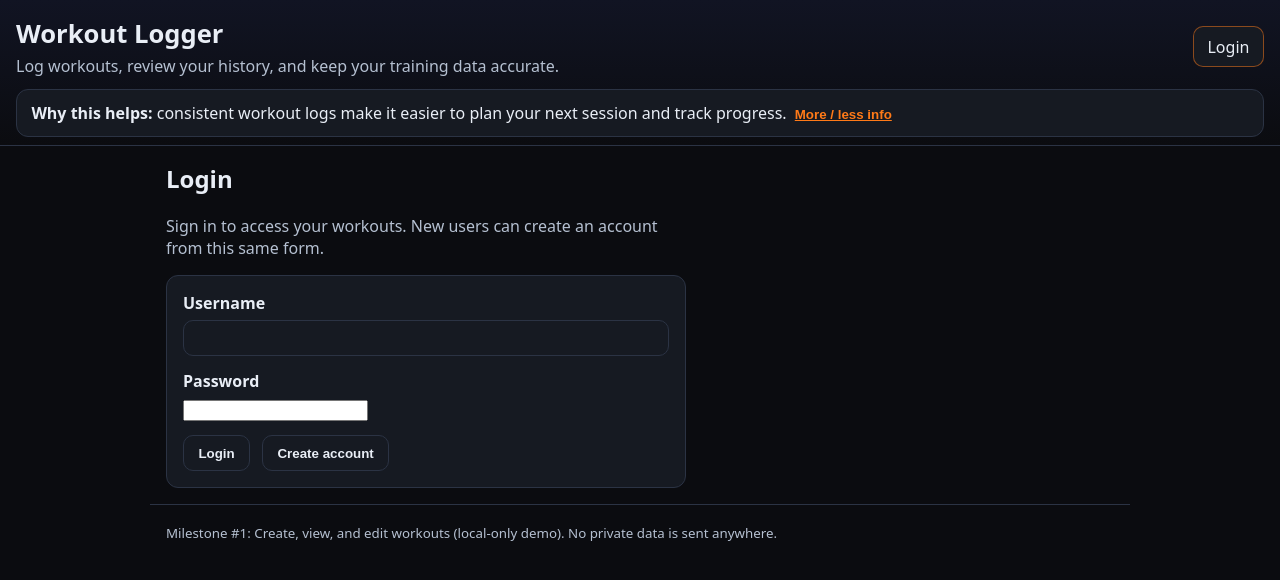
After one commit to SirMrTyler/CS361-Project, a Flask app: page /login in a window 1280 px wide. The commit adds this page. Shown: the top 580 px of the page. Run offline with Flask 3, Linux system fonts and the light colour scheme.

Commit message:
Integrated login/auth microservice API to project

```diff
--- a/app.py
+++ b/app.py
@@ -15,12 +15,14 @@ from __future__ import annotations
 import os
 import sqlite3
 import time
+from functools import wraps
 from dataclasses import dataclass
 from datetime import date, datetime
 from typing import Any, Dict, List, Optional, Tuple
 
+import requests
 from flask import Flask, jsonify, render_template, request
-
+from flask import redirect, session, url_for
 
 # ----------------------------
 # App + DB setup
@@ -28,31 +30,127 @@ from flask import Flask, jsonify, render_template, request
 
 def create_app() -> Flask:
     app = Flask(__name__, instance_relative_config=True)
+    app.secret_key = os.getenv("FLASK_SECRET_KEY", "dev-secret-change-me")
 
     # Store DB in instance/ so it doesn't get accidentally committed.
     os.makedirs(app.instance_path, exist_ok=True)
     app.config["DATABASE_PATH"] = os.path.join(app.instance_path, "workouts.sqlite3")
+    app.config["AUTH_BASE_URL"] = os.getenv(
+        "AUTH_BASE_URL",
+        "https://very-ardenia-sirmrtyler-tech-solutions-llc-1a046f3f.koyeb.app",
+    ).rstrip("/")
+    app.config["AUTH_APP_ID"] = os.getenv("AUTH_APP_ID", "workouts-app")
+    app.config["AUTH_APP_SECRET"] = os.getenv("AUTH_APP_SECRET", "bench225")
 
     init_db(app.config["DATABASE_PATH"])
+
+    def auth_headers() -> Dict[str, str]:
+        return {
+            "X-App-Id": app.config["AUTH_APP_ID"],
+            "X-App-Secret": app.config["AUTH_APP_SECRET"],
+            "Content-Type": "application/json",
+        }
+
+    def auth_post(path: str, payload: Dict[str, Any]) -> Tuple[Optional[Dict[str, Any]], Optional[str]]:
+        url = f"{app.config['AUTH_BASE_URL']}{path}"
+        try:
+            resp = requests.post(url, headers=auth_headers(), json=payload, timeout=5)
+        except requests.RequestException:
+            return None, "Authentication service unavailable. Please try again shortly."
+
+        try:
+            data = resp.json()
+        except ValueError:
+            data = {}
+
+        if not resp.ok:
+            message = data.get("error", {}).get("message") or f"Authentication failed ({resp.status_code})."
+            return None, message
+
+        return data, None
+
+    def require_login(api: bool = False):
+        def decorator(view_func):
+            @wraps(view_func)
+            def wrapped(*args, **kwargs):
+                user = session.get("auth_user")
+                if not user:
+                    if api:
+                        return jsonify({"ok": False, "error": "Authentication required."}), 401
+                    return redirect(url_for("login_page"))
+
+                data, err = auth_post("/introspect", {"sessionId": user.get("sessionId")})
+                if err or not data or not data.get("active"):
+                    session.pop("auth_user", None)
+                    if api:
+                        return jsonify({"ok": False, "error": "Session expired. Please log in again."}), 401
+                    return redirect(url_for("login_page"))
+                return view_func(*args, **kwargs)
+
+            return wrapped
+
+        return decorator
 
     # ----------------------------
     # UI routes
     # ----------------------------
 
     @app.get("/")
+    @require_login()
     def home() -> str:
         # Temporary landing = history page (consistent with Sprint 1 plan)
         return render_template("history.html")
 
+    @app.get("/login")
+    def login_page() -> str:
+        if session.get("auth_user"):
+            return redirect(url_for("home"))
+        return render_template("login.html")
+
+    @app.post("/login")
+    def login_action():
+        username = (request.form.get("username") or "").strip()
+        password = request.form.get("password") or ""
+        mode = (request.form.get("mode") or "login").strip().lower()
+
+        if not username or not password:
+            return render_template("login.html", error="Username and password are required."), 400
+
+        endpoint = "/signup" if mode == "signup" else "/login"
+        data, err = auth_post(endpoint, {"username": username, "password": password})
+        if err:
+            return render_template("login.html", error=err, username=username), 401
+
+        session["auth_user"] = {
+            "username": username,
+            "userId": data.get("userId"),
+            "sessionId": data.get("sessionId"),
+            "token": data.get("token"),
+        }
+        return redirect(url_for("home"))
+
+    @app.get("/logout")
+    @require_login()
+    def logout_action():
+        user = session.get("auth_user") or {}
+        if user.get("sessionId"):
+            auth_post("/logout", {"sessionId": user["sessionId"]})
+        session.pop("auth_user", None)
+        return redirect(url_for("login_page"))
+
+
     @app.get("/new")
+    @require_login()
     def new_workout_page() -> str:
         return render_template("workout_form.html", mode="create", workout_id=None)
 
     @app.get("/workout/<int:workout_id>")
+    @require_login()
     def view_workout_page(workout_id: int) -> str:
         return render_template("workout_view.html", workout_id=workout_id)
 
     @app.get("/workout/<int:workout_id>/edit")
+    @require_login()
     def edit_workout_page(workout_id: int) -> str:
         return render_template("workout_form.html", mode="edit", workout_id=workout_id)
 
@@ -61,6 +159,7 @@ def create_app() -> Flask:
     # ----------------------------
 
     @app.get("/api/workouts")
+    @require_login(api=True)
     def api_list_workouts():
         t0 = time.perf_counter()
         workouts = list_workouts(app.config["DATABASE_PATH"])
@@ -68,6 +167,7 @@ def create_app() -> Flask:
         return jsonify({"ok": True, "workouts": workouts, "timing_ms": elapsed_ms})
 
     @app.get("/api/workouts/<int:workout_id>")
+    @require_login(api=True)
     def api_get_workout(workout_id: int):
         t0 = time.perf_counter()
         workout = get_workout(app.config["DATABASE_PATH"], workout_id)
@@ -77,6 +177,7 @@ def create_app() -> Flask:
         return jsonify({"ok": True, "workout": workout, "timing_ms": elapsed_ms})
 
     @app.post("/api/workouts")
+    @require_login(api=True)
     def api_create_workout():
         payload = request.get_json(silent=True) or {}
         errors = validate_workout_payload(payload)
@@ -88,6 +189,7 @@ def create_app() -> Flask:
         return jsonify({"ok": True, "workout_id": workout_id, "workout": workout}), 201
 
     @app.put("/api/workouts/<int:workout_id>")
+    @require_login(api=True)
     def api_update_workout(workout_id: int):
         payload = request.get_json(silent=True) or {}
         errors = validate_workout_payload(payload)
@@ -102,6 +204,7 @@ def create_app() -> Flask:
         return jsonify({"ok": True, "workout": workout})
 
     @app.delete("/api/workouts/<int:workout_id>")
+    @require_login(api=True)
     def api_delete_workout(workout_id: int):
         deleted = delete_workout(app.config["DATABASE_PATH"], workout_id)
         if not deleted:
@@ -110,12 +213,17 @@ def create_app() -> Flask:
 
     # Helpful for demonstrating responsiveness with 200 workouts (Issue #12)
     @app.post("/api/debug/seed")
+    @require_login(api=True)
     def api_debug_seed():
         payload = request.get_json(silent=True) or {}
         count = int(payload.get("count", 200))
         count = max(1, min(count, 2000))  # keep bounded
         created = seed_sample_data(app.config["DATABASE_PATH"], count=count)
         return jsonify({"ok": True, "created": created})
+
+    @app.context_processor
+    def inject_auth_user() -> Dict[str, Any]:
+        return {"auth_user": session.get("auth_user")}
 
     return app
 
--- a/requirements.txt
+++ b/requirements.txt
@@ -1 +1,2 @@
 Flask>=2.3,<4
+requests>=2.31,<3
--- a/static/style.css
+++ b/static/style.css
@@ -279,3 +279,22 @@ input[type="text"], input[type="date"], input[type="number"] {
   color: var(--muted);
   border-top: 1px solid var(--border);
 }
+
+.nav-user {
+  color: var(--muted);
+  font-size: 0.9rem;
+  padding: 0.25rem 0.4rem;
+}
+
+.auth-page {
+  max-width: 520px;
+}
+
+.auth-form {
+  border: 1px solid var(--border);
+  background: var(--panel);
+  border-radius: 12px;
+  padding: 1rem;
+  display: grid;
+  gap: 0.9rem;
+}
--- a/templates/base.html
+++ b/templates/base.html
@@ -19,8 +19,14 @@
       </div>
 
       <nav class="nav">
-        <a class="nav-link" href="{{ url_for('home') }}">Workout History</a>
-        <a class="nav-link nav-primary" href="{{ url_for('new_workout_page') }}">+ New Workout</a>
+        {% if auth_user %}
+          <a class="nav-link" href="{{ url_for('home') }}">Workout History</a>
+          <a class="nav-link nav-primary" href="{{ url_for('new_workout_page') }}">+ New Workout</a>
+          <span class="nav-user">Signed in as {{ auth_user.username }}</span>
+          <a class="nav-link" href="{{ url_for('logout_action') }}">Logout</a>
+        {% else %}
+          <a class="nav-link nav-primary" href="{{ url_for('login_page') }}">Login</a>
+        {% endif %}
       </nav>
     </div>
 
--- /dev/null
+++ b/templates/login.html
@@ -0,0 +1,30 @@
+{% extends "base.html" %}
+{% block content %}
+<section class="page auth-page">
+  <h2>Login</h2>
+  <p class="muted">Sign in to access your workouts. New users can create an account from this same form.</p>
+
+  {% if error %}
+    <div class="errors">
+      <strong>Login failed:</strong> {{ error }}
+    </div>
+  {% endif %}
+
+  <form class="auth-form" method="post" action="{{ url_for('login_action') }}">
+    <label class="field">
+      <span>Username</span>
+      <input type="text" name="username" value="{{ username if username else '' }}" required />
+    </label>
+
+    <label class="field">
+      <span>Password</span>
+      <input type="password" name="password" required />
+    </label>
+
+    <div class="row">
+      <button class="button nav-primary" type="submit" name="mode" value="login">Login</button>
+      <button class="button button-secondary" type="submit" name="mode" value="signup">Create account</button>
+    </div>
+  </form>
+</section>
+{% endblock %}
```
Also changed, not shown: README.md.
